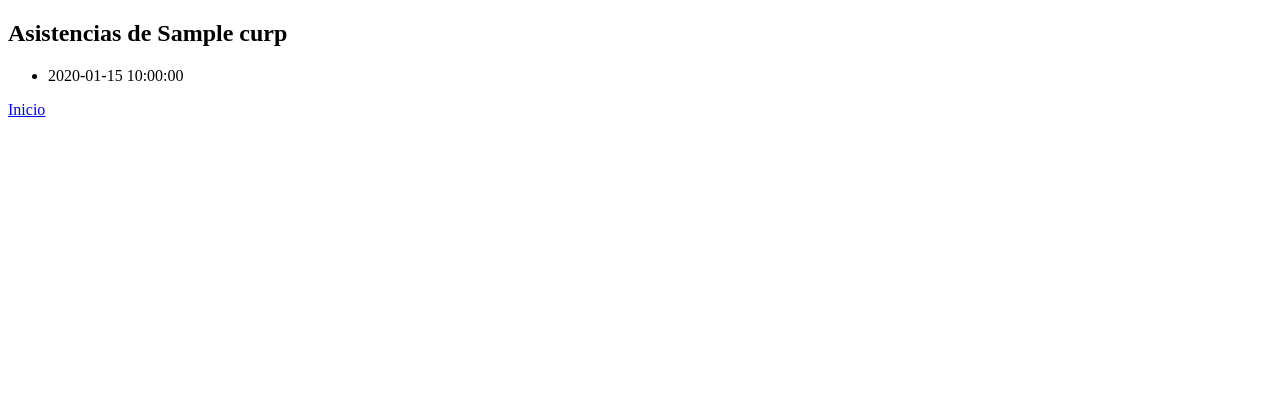
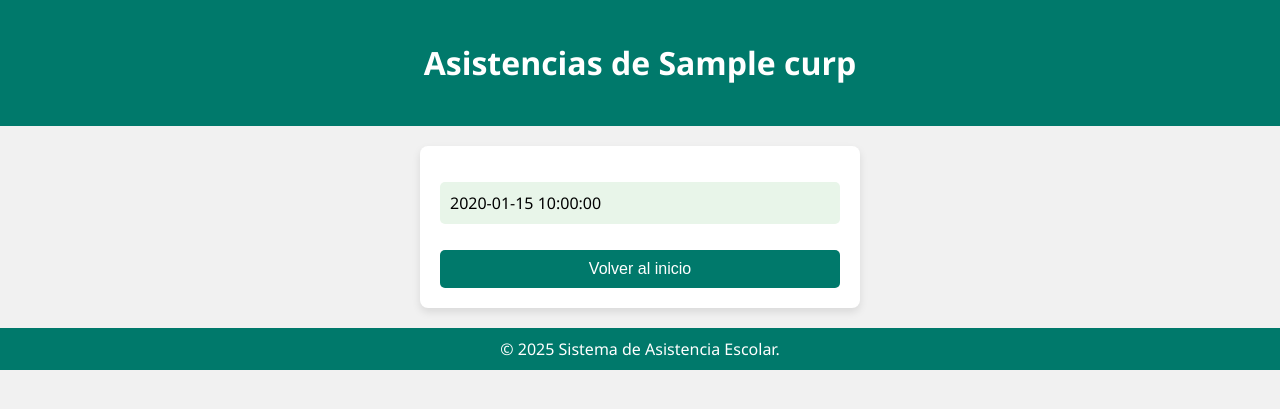
Before and after one commit to Gsr1989/educacionbasica, a Flask app: template templates/calendario.html in a window 1280 px wide. Shown: the top 409 px of the page. Run offline with Flask 3, Linux system fonts and the light colour scheme; the template is opened without the code that fills it: most values are stand-ins (such as "Sample title", 1, 10 or a date in 2020).

Commit message:
Update calendario.html

```diff
--- a/templates/calendario.html
+++ b/templates/calendario.html
@@ -1,11 +1,37 @@
-<!DOCTYPE html><html lang="es"><head><meta charset="UTF-8"><title>Calendario</title></head><body>
-  <h2>Asistencias de {{curp}}</h2>
-  <ul>
-  {% for a in asistencias %}
-    <li>{{a.fecha_hora}}</li>
-  {% else %}
-    <li>(sin registros)</li>
-  {% endfor %}
-  </ul>
-  <a href="/">Inicio</a>
-</body></html>
+<!DOCTYPE html>
+<html lang="es">
+<head>
+  <meta charset="UTF-8"/>
+  <meta name="viewport" content="width=device-width, initial-scale=1.0"/>
+  <title>Asistencias</title>
+  <style>
+    body { font-family: 'Segoe UI', sans-serif; background-color: #f1f1f1; margin:0; padding:0; }
+    header, footer { background: #00796b; color: white; text-align: center; }
+    header { padding: 20px 0; } footer { padding: 10px 0; margin-top:20px; }
+    .container { max-width:400px; background:white; margin:20px auto; padding:20px;
+                 box-shadow:0 4px 8px rgba(0,0,0,0.1); border-radius:8px; }
+    ul { list-style: none; padding: 0; }
+    li { background:#e8f5e9; margin:8px 0; padding:10px; border-radius:5px; }
+    button { background:#00796b; color:white; border:none; padding:10px; border-radius:5px;
+             font-size:16px; cursor:pointer; width:100%; margin-top:10px; }
+    button:hover { background:#004d40; }
+    h2 { color:#00796b; text-align:center; }
+  </style>
+</head>
+<body>
+  <header><h1>Asistencias de {{ curp }}</h1></header>
+  <div class="container">
+    {% if asistencias %}
+      <ul>
+        {% for a in asistencias %}
+          <li>{{ a.fecha_hora }}</li>
+        {% endfor %}
+      </ul>
+    {% else %}
+      <p>No hay registros de asistencia.</p>
+    {% endif %}
+    <button onclick="location.href='/'">Volver al inicio</button>
+  </div>
+  <footer>&copy; 2025 Sistema de Asistencia Escolar.</footer>
+</body>
+</html>
```
